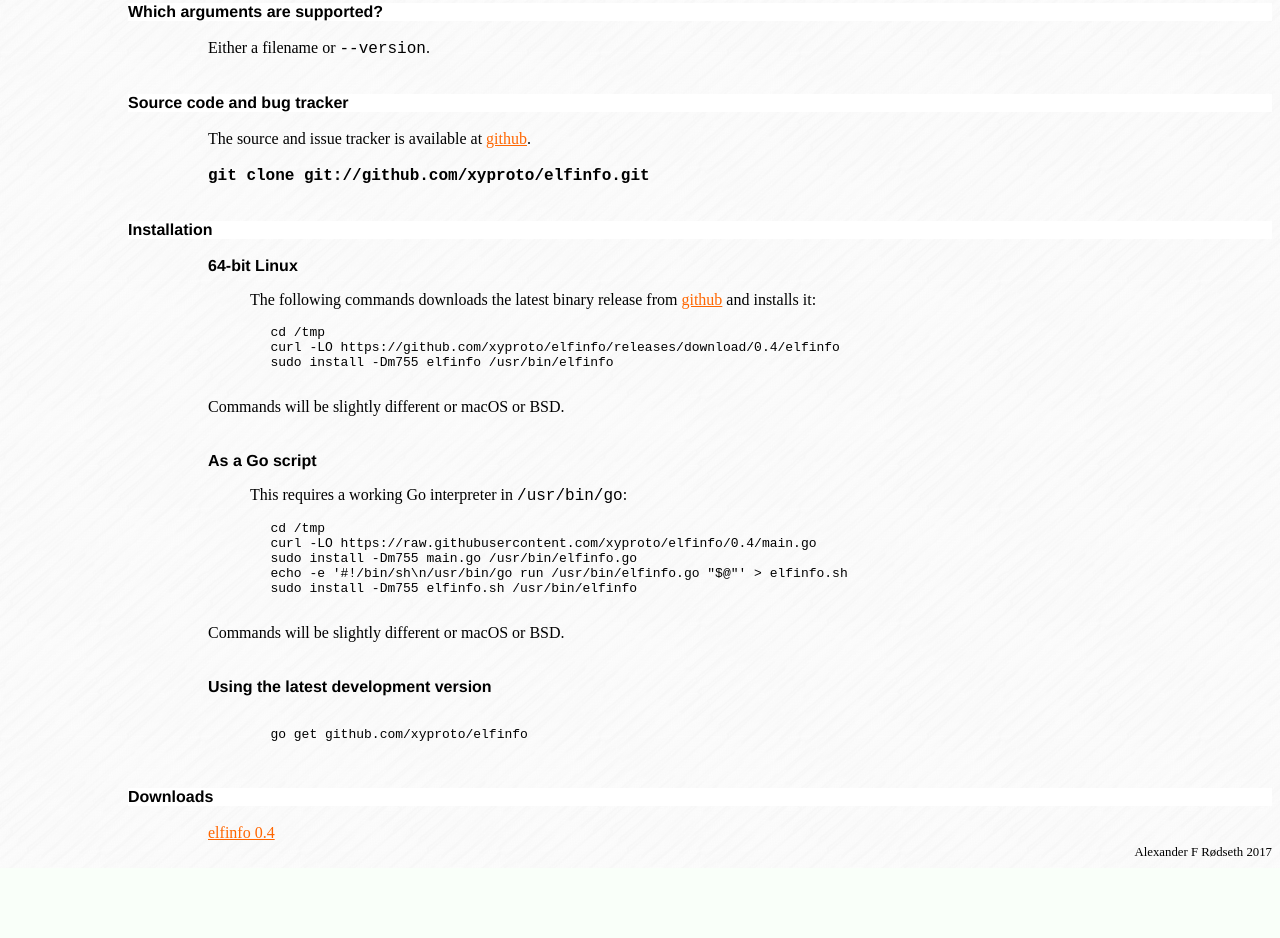
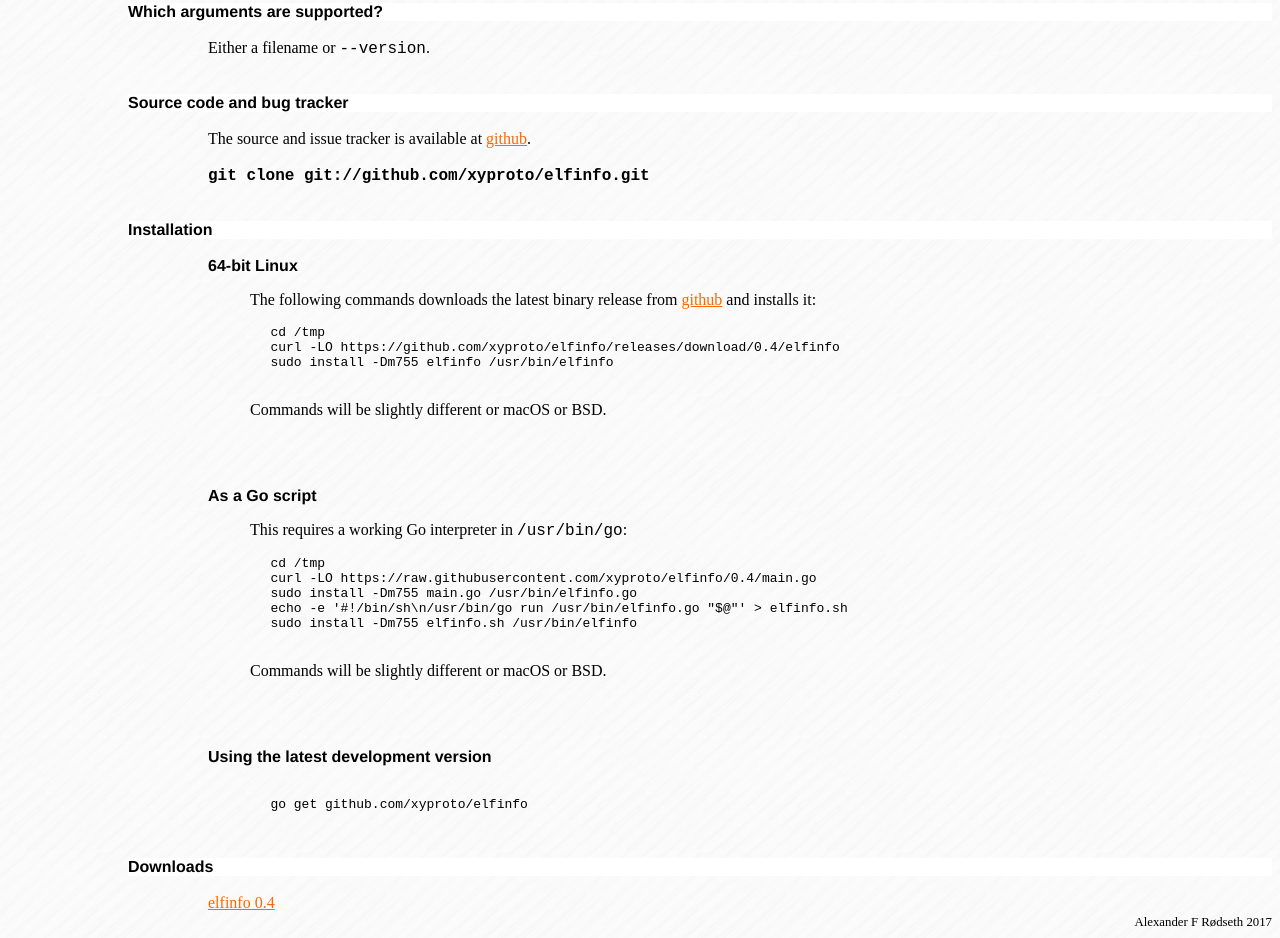
Before and after one commit to xyproto/cdetect, a plain HTML site: page web/index.html in a window 1280 px wide. Shown: the part 745-1683 px from the top of the page. Before the commit the page ends 1613 px from the top, so only its background shows below. Drawn offline with Linux system fonts and the light colour scheme.

Commit message:
Add margin

```diff
--- a/web/index.html
+++ b/web/index.html
@@ -91,8 +91,9 @@ The details will be different for other platforms.<br />
         curl -LO https://github.com/xyproto/elfinfo/releases/download/0.4/elfinfo
         sudo install -Dm755 elfinfo /usr/bin/elfinfo
     </pre>
-    Commands will be slightly different or macOS or BSD.
-    <br />
+    <p style="margin-left: 42px;">
+        Commands will be slightly different or macOS or BSD.
+    <p>
     <br />
     <br />
 
@@ -109,8 +110,9 @@ The details will be different for other platforms.<br />
         echo -e '#!/bin/sh\n/usr/bin/go run /usr/bin/elfinfo.go "$@"' > elfinfo.sh
         sudo install -Dm755 elfinfo.sh /usr/bin/elfinfo
     </pre>
-    Commands will be slightly different or macOS or BSD.
-    <br />
+    <p style="margin-left: 42px;">
+        Commands will be slightly different or macOS or BSD.
+    <p>
     <br />
     <br />
 
```
